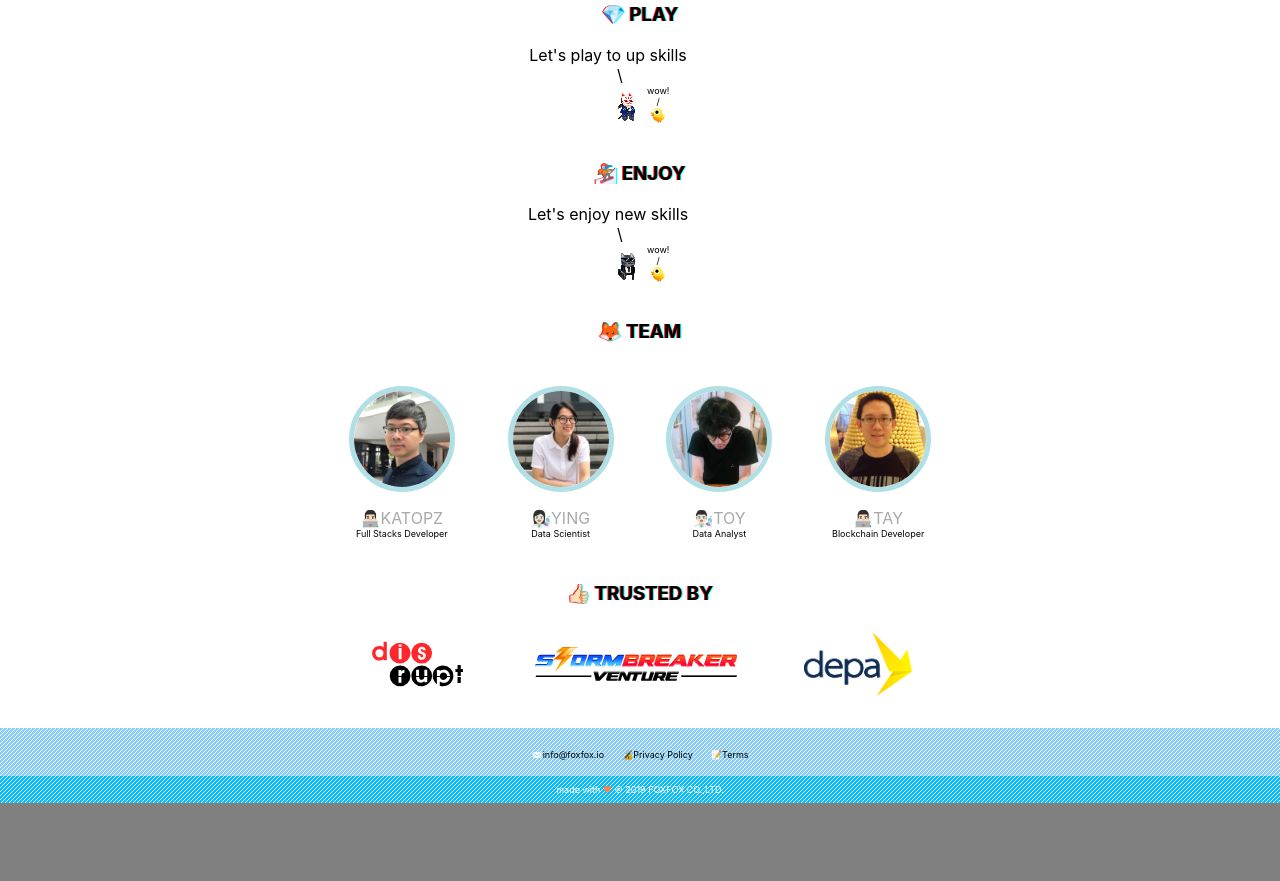
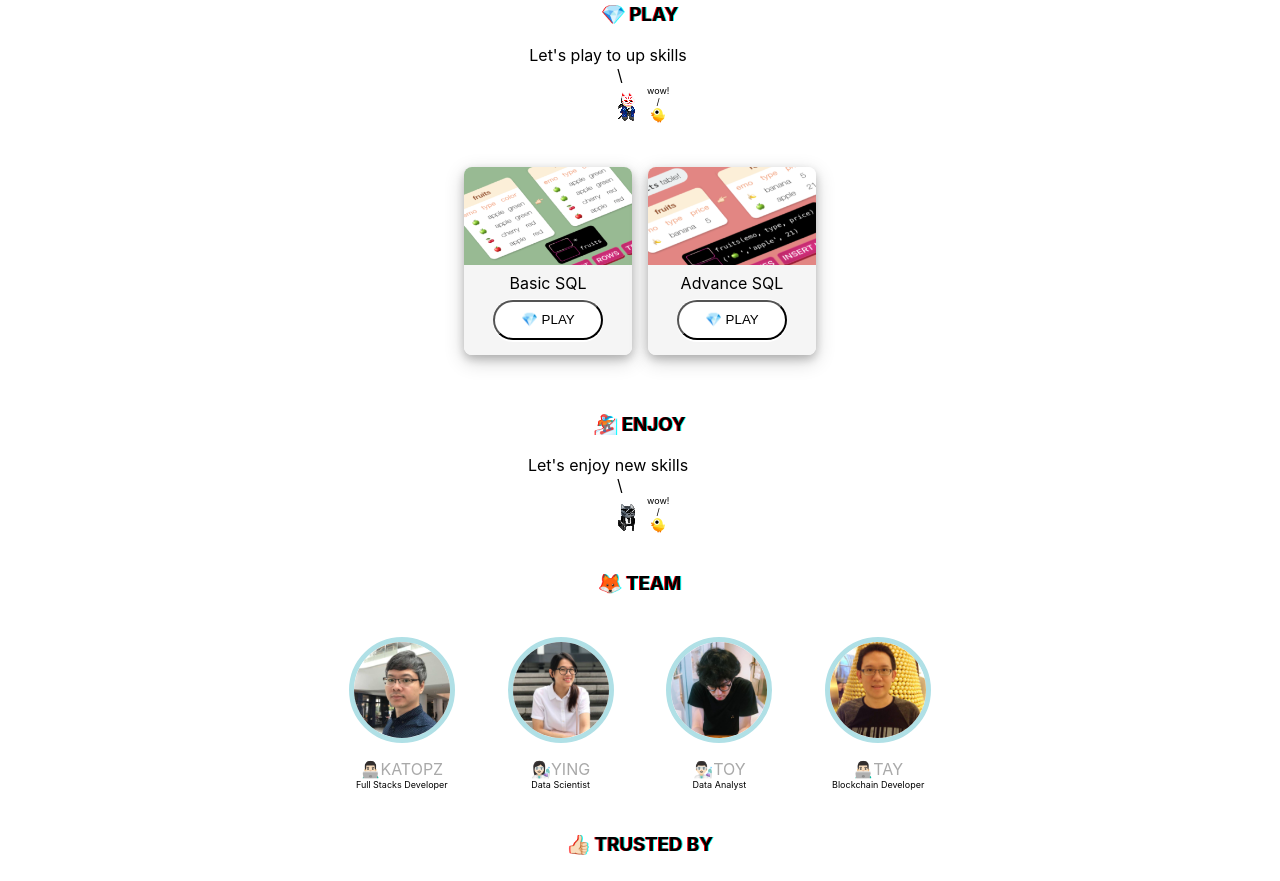
Before and after one commit to foxfoxio/foxfox-www, a React (Create React App) app in the folder web/: page / in a window 1280 px wide. Shown: the part 1280-2161 px from the top of the page. Before the commit the page ends 2083 px from the top, so only its background shows below. Built offline with nearby package versions, Linux system fonts and the light colour scheme.

Commit message:
Add quest

```diff
--- a/web/src/App.js
+++ b/web/src/App.js
@@ -2,6 +2,7 @@ import React from 'react'
 
 import { Appz, Heroz, Learnz, Playz, Enjoyz } from './App.css'
 import Course from './Course'
+import Quest from './Quest'
 
 const App = () => {
   return (
@@ -79,6 +80,7 @@ const App = () => {
           <img alt="duck" src="/img/duck.png" width="16px" height="auto" />
         </span>
       </Playz>
+      <Quest />
       <Enjoyz>
         <h3>
           <span role="img" aria-label="enjoy">
--- /dev/null
+++ b/web/src/Quest.js
@@ -0,0 +1,145 @@
+import React from 'react'
+import styled from 'styled-components'
+
+const Coverz = styled.div`
+  background-image: ${({ coverURL }) => `url('${coverURL}')`};
+  background-color: ${({ color }) => color};
+  background-repeat: no-repeat;
+  background-position: 50% 50%;
+  background-size: cover;
+
+  width: 160px;
+  height: 90px;
+
+  border-top-left-radius: 8px;
+  border-top-right-radius: 8px;
+  padding: 4px;
+`
+
+const Questz = styled.span`
+  display: flex;
+  justify-content: center;
+
+  ul {
+    list-style: none;
+    padding-inline-start: 0;
+
+    li {
+      display: inline-block;
+      margin: 0.5em;
+      border-radius: 8px;
+      box-shadow: 0 4px 8px 0 rgba(0, 0, 0, 0.2), 0 6px 20px 0 rgba(0, 0, 0, 0.19);
+
+      .detail {
+        padding: 0.5em;
+        background-color: whitesmoke;
+        border-bottom-left-radius: 8px;
+        border-bottom-right-radius: 8px;
+
+        .desc {
+          display: inline-block;
+          text-align: center;
+        }
+
+        .action {
+          hr {
+            border: 1px solid white;
+            border-top: 1px solid lightgrey;
+          }
+
+          button {
+            height: 3em;
+            border-radius: 2em;
+            padding: 0.5em;
+            padding-left: 2em;
+            padding-right: 2em;
+            margin: 0.5em;
+            background-color: white;
+            box-shadow: 0px 2px white, 0px -1px white;
+
+            :focus {
+              outline: 0;
+            }
+          }
+        }
+      }
+    }
+  }
+
+  article {
+    padding: 1em;
+    border-radius: 1em;
+  }
+
+  img {
+    width: auto;
+    height: 16px;
+  }
+`
+
+const icons = {
+  python: <img alt="python" src="/img/course/python.svg" />
+}
+
+const raws = [
+  {
+    questURL: 'https://foxfox.io/quiz?id=sql/basic',
+    coverURL: 'img/quest/sql-basic.png',
+    desc: 'Basic SQL',
+    color: 'darkseagreen'
+  },
+  {
+    questURL: 'https://foxfox.io/quiz?id=sql/advance',
+    coverURL: 'img/quest/sql-advance.png',
+    desc: 'Advance SQL',
+    color: 'lightcoral'
+  } /*,
+  {
+    questURL: 'https://foxfox.io/quiz?id=sql/interview',
+    coverURL: 'img/quest/sql.png',
+    desc: 'Interview SQL',
+    color: 'cornflowerblue'
+  }*/
+]
+
+const onButtonClick = e => window.open(e.target.value, '_blank')
+
+const PlayButtonz = ({ value }) => (
+  <button onClick={onButtonClick} value={value}>
+    <span role="img" aria-label="play">
+      💎
+    </span>{' '}
+    PLAY
+  </button>
+)
+
+const Cardz = ({ className, questURL, coverURL, occurAt, icon, desc, color }) => (
+  <li className={className}>
+    <div>
+      <Coverz coverURL={coverURL} color={color} />
+      <div className="detail">
+        <div className="desc">
+          <div>
+            {icon && icons[icon]} {desc}
+          </div>
+          <div>{occurAt}</div>
+        </div>
+        <div className="action">
+          <PlayButtonz value={questURL} />
+        </div>
+      </div>
+    </div>
+  </li>
+)
+
+export default () => {
+  return (
+    <Questz>
+      <ul>
+        {raws.map((e, i) => (
+          <Cardz key={i} {...e} />
+        ))}
+      </ul>
+    </Questz>
+  )
+}
```
Also changed, not shown: web/public/img/quest/sql-advance.png (added), web/public/img/quest/sql-basic.png (added).
